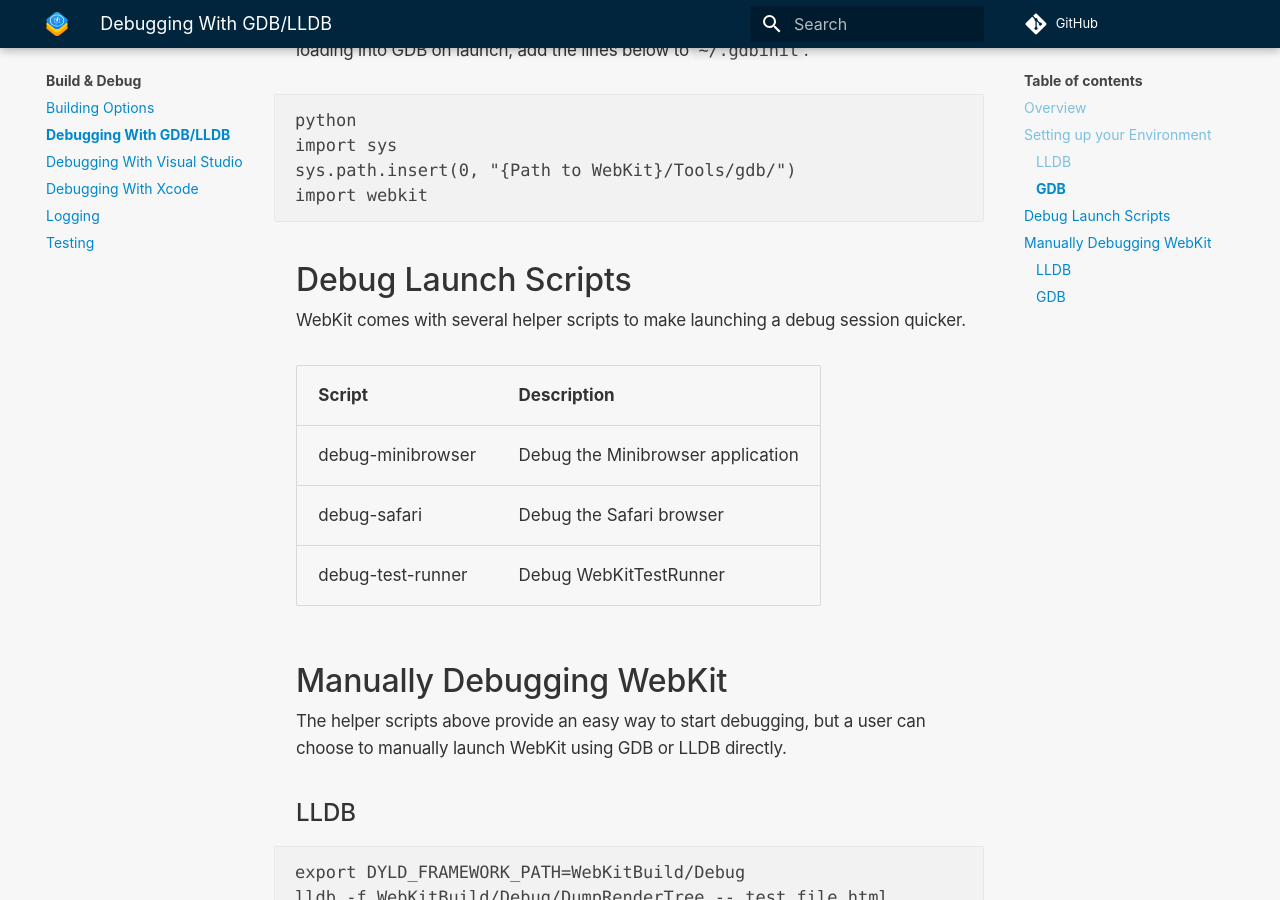
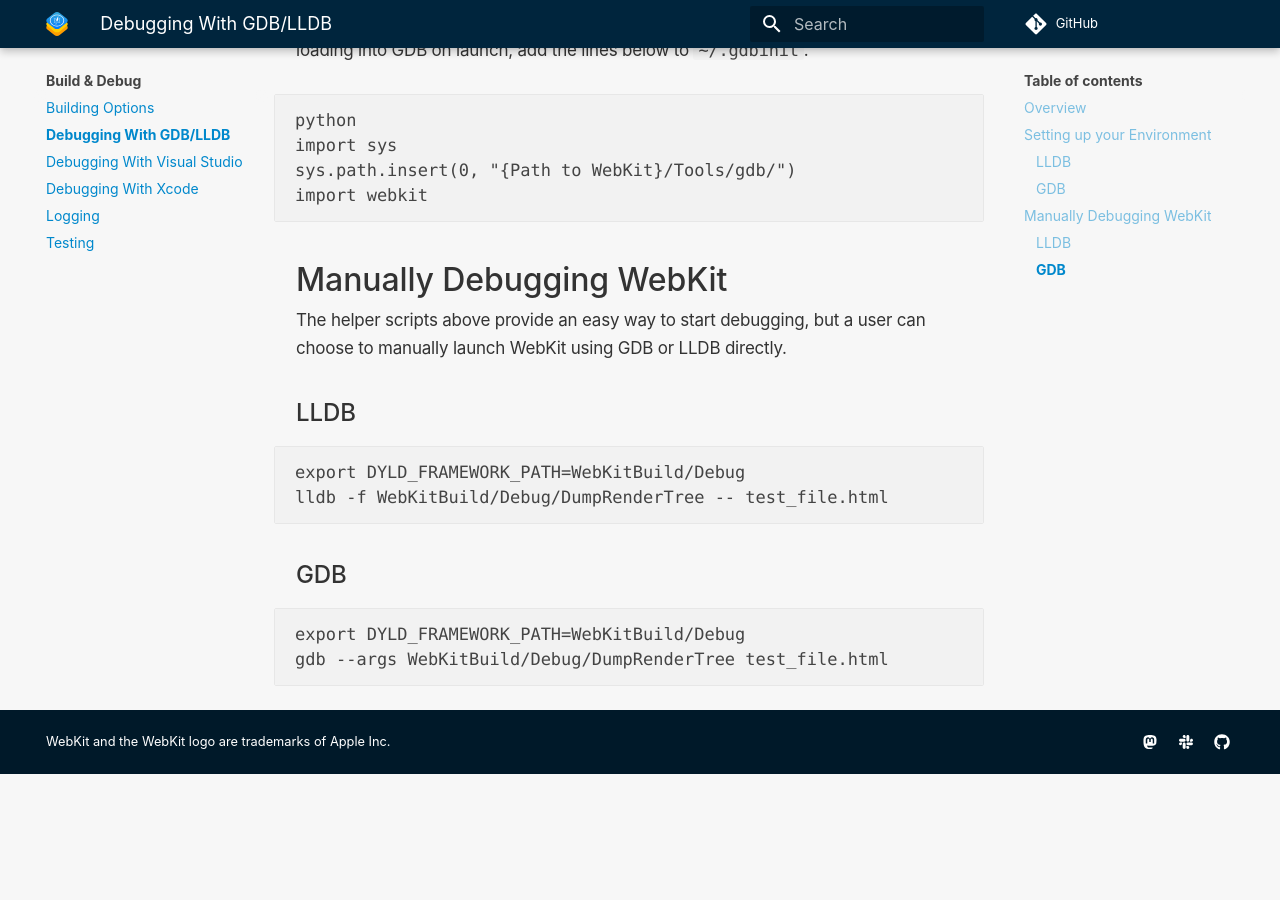
Before and after one commit to WebKit/Documentation, an MkDocs documentation site: the page built from docs/Build & Debug/DebuggingOnTheCommandLine.md, in a window 1280 px wide and 900 px high, scrolled down 747 px. Built offline with MkDocs 1.6.1 and Material for MkDocs 9.7.7, drawn with Linux system fonts in a browser that asks for light colours; comment, search, counter and statistics services are not loaded; after the commit the page ends 1521 px from its top, so only the background shows below that.

Commit message:
Remove mentions of debug-test-runner, debug-minibrowser, and debug-safari scripts
These scripts don’t actually work, and nobody seems to be using them,
and they’ve not been touched in more than 6 years.
https://bugs.webkit.org/show_bug.cgi?id=268958

````diff
--- a/docs/Build & Debug/DebuggingOnTheCommandLine.md
+++ b/docs/Build & Debug/DebuggingOnTheCommandLine.md
@@ -27,16 +27,6 @@ sys.path.insert(0, "{Path to WebKit}/Tools/gdb/")
 import webkit
 ```
 
-## Debug Launch Scripts
-
-WebKit comes with several helper scripts to make launching a debug session quicker.
-
-| Script | Description |
-| ------ | ----------- |
-| debug-minibrowser | Debug the Minibrowser application |
-| debug-safari      | Debug the Safari browser          |
-| debug-test-runner | Debug WebKitTestRunner            |
-
 ## Manually Debugging WebKit
 
 The helper scripts above provide an easy way to start debugging, but a user can choose to manually launch WebKit
````
